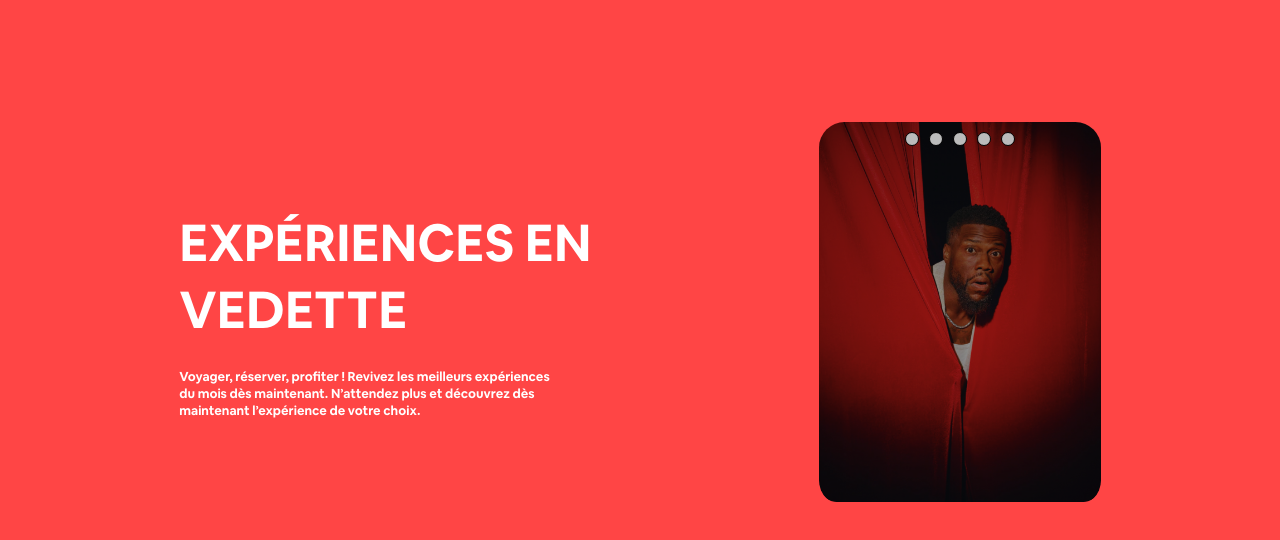
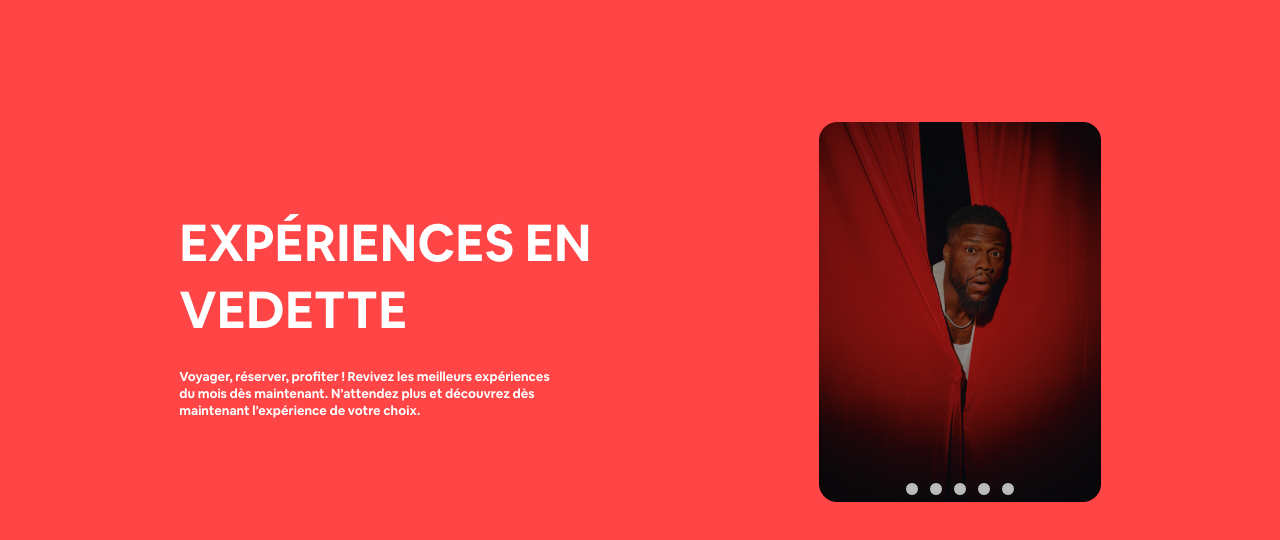
Before and after one commit to SkyDreazz/Partiels-S1-B2, a plain HTML site: page index.html in a window 1280 px wide. Shown: the part 822-1362 px from the top of the page. Drawn offline with Linux system fonts and the light colour scheme.

Commit message:
corps de la landing page

```diff
--- a/style.css
+++ b/style.css
@@ -154,7 +154,7 @@
         max-width: 600px;
         overflow: hidden;
         height: auto;
-        border-radius: 2vw;
+        border-radius: 1vw;
         width: 22vw;
     }
 
@@ -188,7 +188,7 @@
         display: flex;
         justify-content: center;
         position: absolute;
-        top: 10px;
+        bottom: 10px;
         left: 50%;
         transform: translateX(-50%);
     }
```
